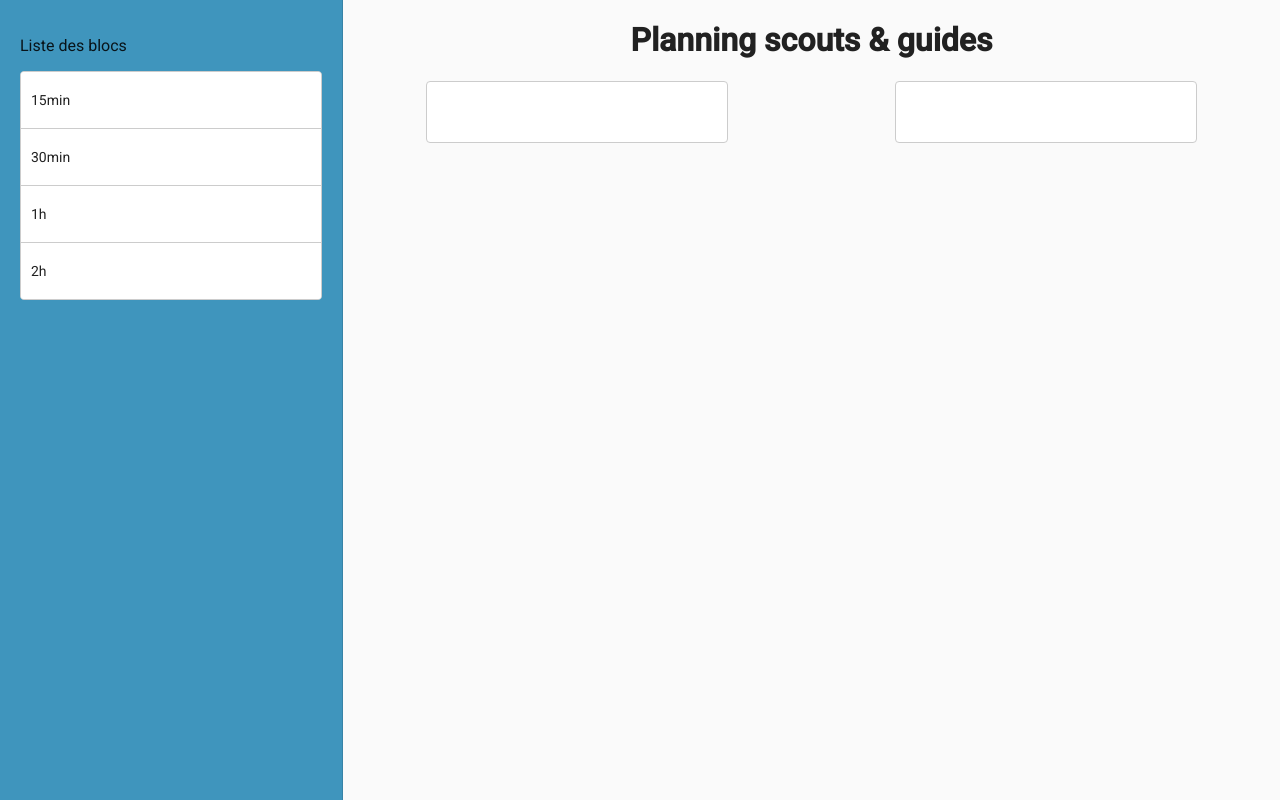
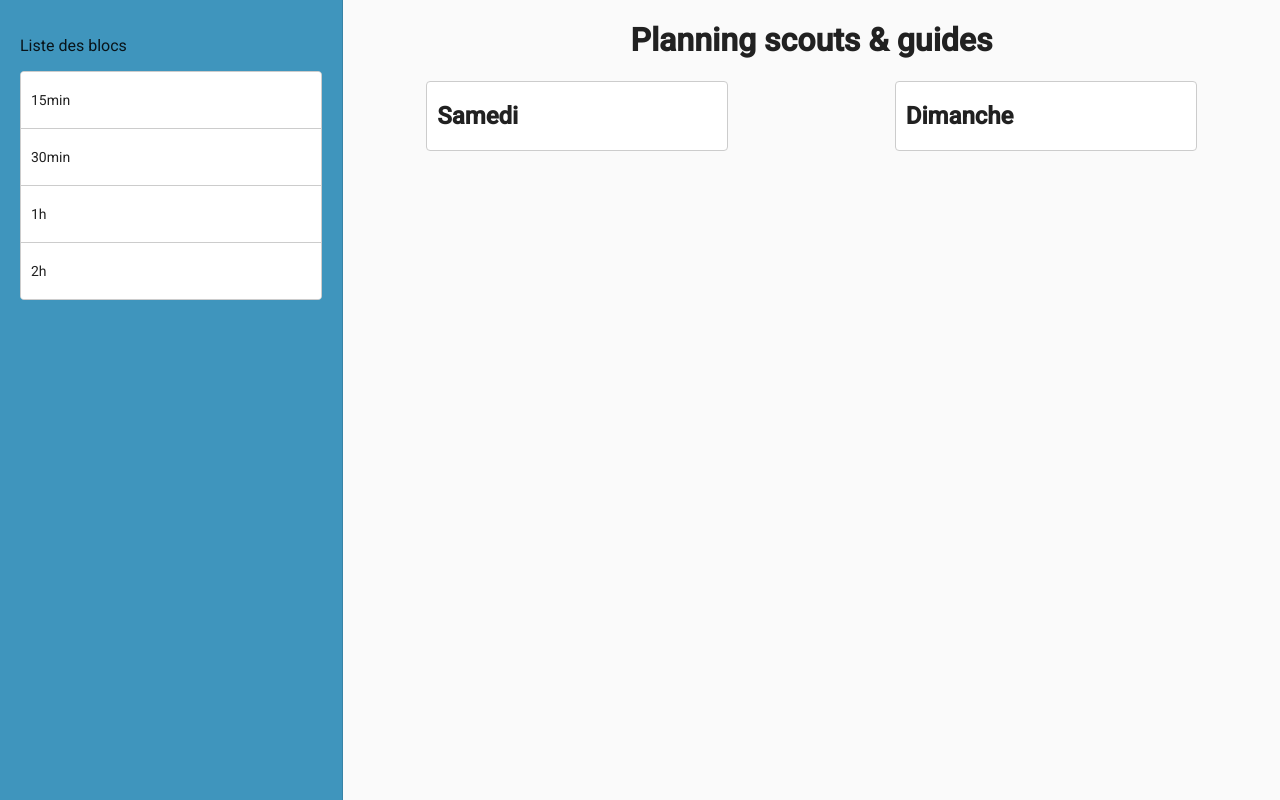
Before and after one commit to theophane-girard/scout-planning, an Angular app: page / in a window 1280 px wide. Built offline with nearby package versions, Linux system fonts and the light colour scheme.

Commit message:
act label

```diff
--- a/src/app/app.component.html
+++ b/src/app/app.component.html
@@ -19,10 +19,11 @@
 		<div fxLayout="row" fxLayoutAlign="space-around center">
 			<div *ngFor="let activityBlock of activityBlocks" cdkDropList [cdkDropListData]="activityBlock.activities"
 				class="example-list" (cdkDropListDropped)="drop($event)">
+				<h2 class="activity-block-label">{{activityBlock.label}}</h2>
 				<div class="example-box" *ngFor="let activity of activityBlock.activities" cdkDrag>
 					{{activity.startHour}} - {{activity.endHour}}
 					<br>
-					({{activity.duration}})
+					({{time_convert(activity.duration)}})
 				</div>
 			</div>
 		</div>
--- a/src/app/app.component.scss
+++ b/src/app/app.component.scss
@@ -15,6 +15,10 @@
 #app-title {
     vertical-align: top;
     text-align: center;
+}
+
+.activity-block-label {
+  padding-left: 10px;
 }
 
 /* D&D */
--- a/src/app/app.component.ts
+++ b/src/app/app.component.ts
@@ -50,7 +50,7 @@ export class AppComponent implements OnInit {
       moveItemInArray(event.container.data, event.previousIndex, event.currentIndex);
     } else {
 
-        // event.container.data.push(event)
+        this.timeBlocks.push()
         transferArrayItem(
           event.previousContainer.data,
           event.container.data,
```
